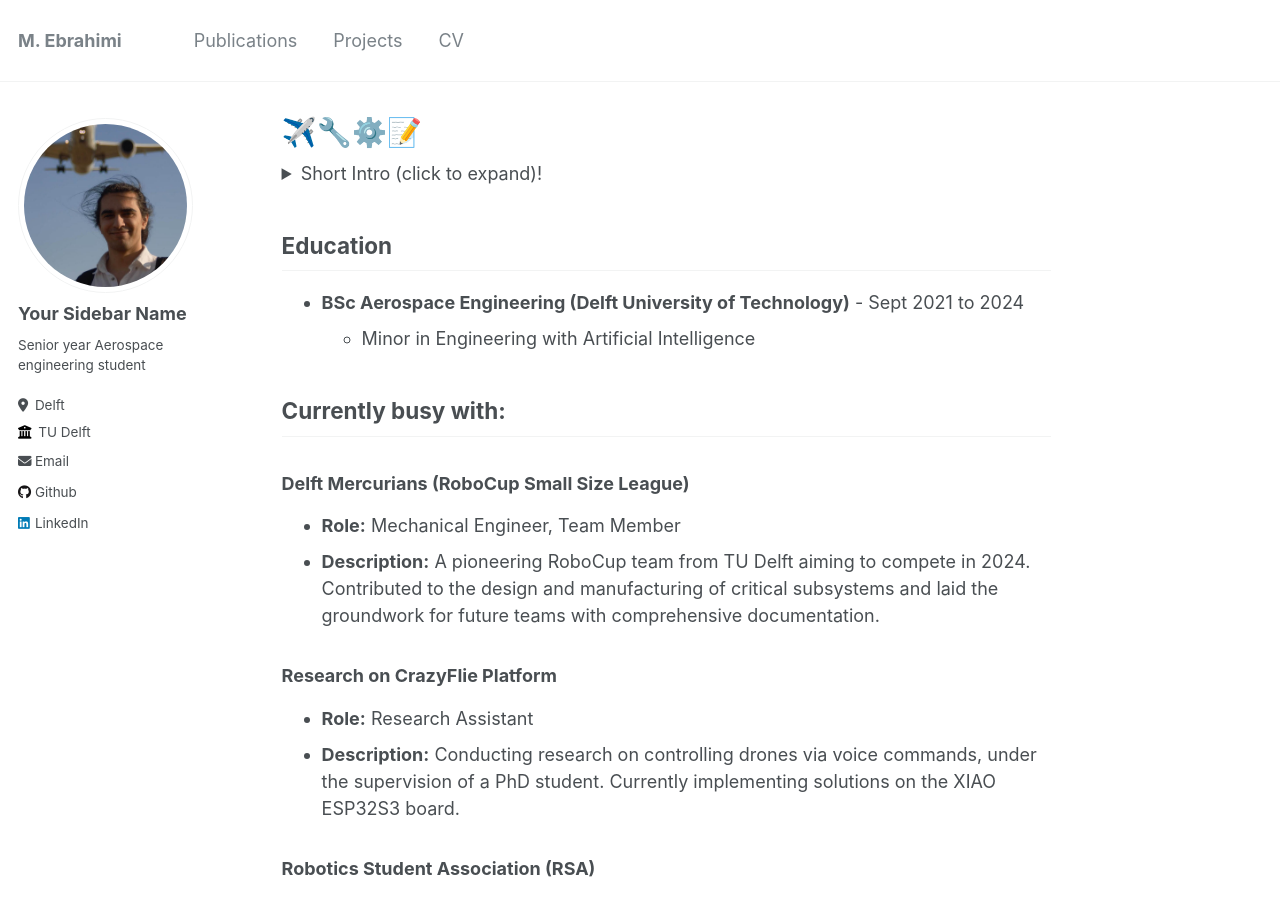
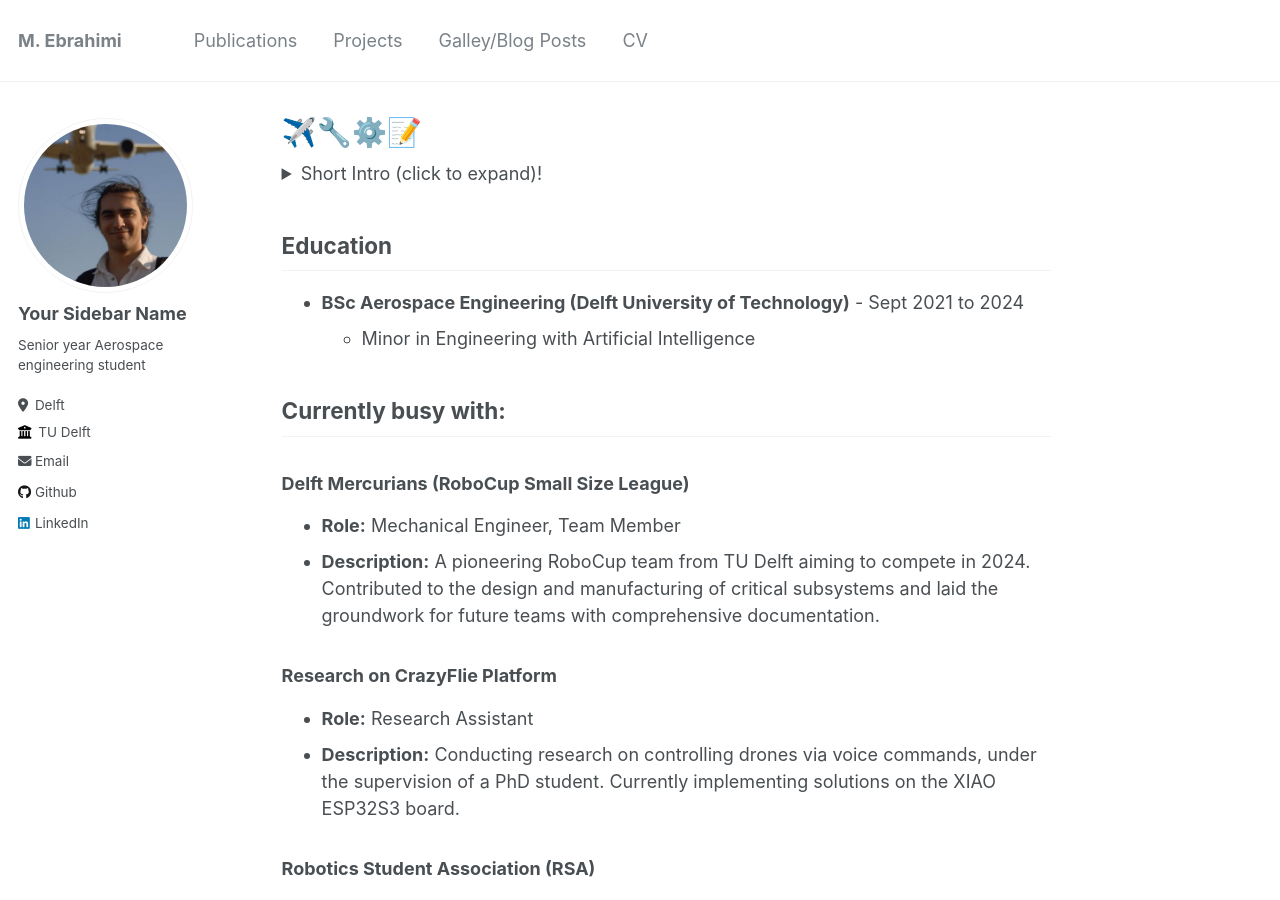
Before and after one commit to moeb8001/moeb8001.github.io, a Jekyll site: the page built from _pages/about.md, in a window 1280 px wide and 900 px high. Built offline with Jekyll 4.4.1, drawn with Linux system fonts in a browser that asks for light colours.

Commit message:
Update navigation.yml

```diff
--- a/_data/navigation.yml
+++ b/_data/navigation.yml
@@ -12,8 +12,8 @@ main:
   - title: "Projects"
     url: /portfolio/
 
-  # - title: "Blog Posts"
-  #   url: /year-archive/
+  - title: "Galley/Blog Posts"
+    url: /year-archive/
 
   - title: "CV"
     url: https://moeb8001.github.io/files/CV_2024.pdf # moeb8001.github.io/files/CV_2024.pdf
```
